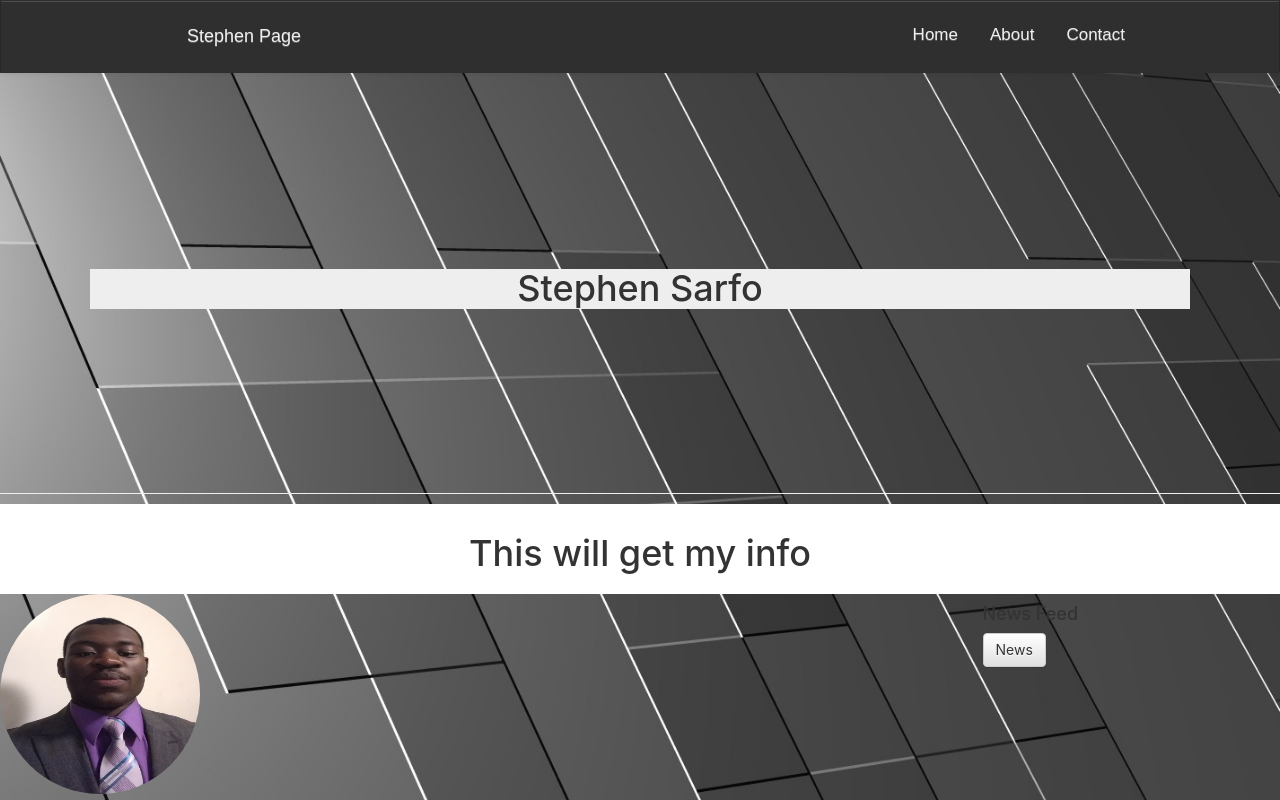
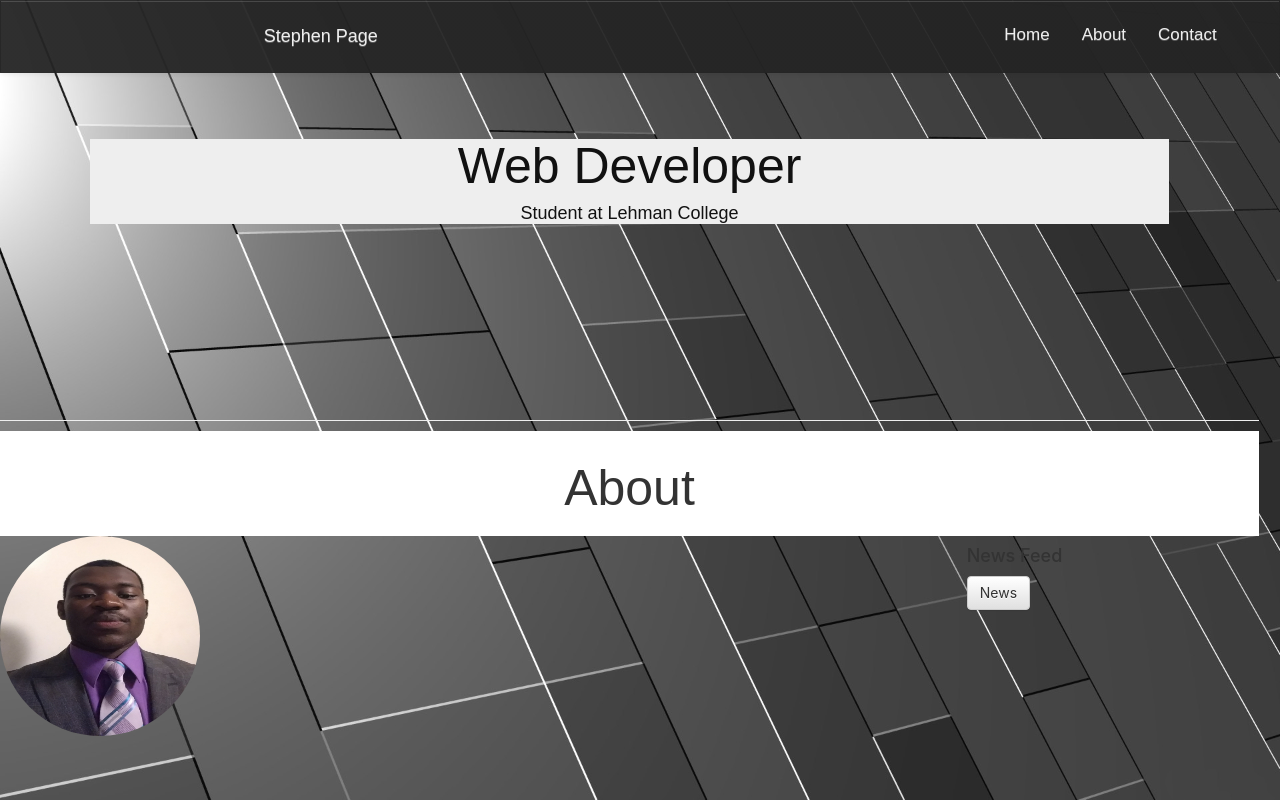
Before and after one commit to Stephen8898/Profile-Page-new, a React (Create React App) app: page /#/ in a window 1280 px wide. Shown: the top 800 px of the page. Built offline with nearby package versions, Linux system fonts and the light colour scheme; no server answers.

Commit message:
made minor changes to the Navbar making it fixed

```diff
--- a/src/App.jsx
+++ b/src/App.jsx
@@ -8,7 +8,11 @@ import Navbar from './components/CustomNavbar';
 import Footer from './components/Footer';
 
 class App extends Component {
+
+
+
   render() {
+
     return (
       <Router>
         <div>
--- a/src/components/CustomNavbar.jsx
+++ b/src/components/CustomNavbar.jsx
@@ -5,9 +5,11 @@ import { HashRouter} from  'react-router-dom';
 import './style/CustomNavbar.css';
 
 export default class CustomNavbar extends Component {
+
   render() {
+
     return (
-      <Navbar className="navbar navbar-dark bg-dark">
+      <Navbar fixedTop>
         <Navbar.Header>
             <Navbar.Brand>
                     Stephen Page
@@ -21,7 +23,7 @@ export default class CustomNavbar extends Component {
               <NavItem eventKey={3}  href="/contact" componentClass={Link} to="/contact">Contact</NavItem>
           </Nav>
         </Navbar.Collapse>
-      </Navbar>
+        </Navbar>
     )
   }
 }
--- a/src/components/Home.jsx
+++ b/src/components/Home.jsx
@@ -44,14 +44,13 @@ export default class Home extends Component {
           <PageHeader className="page-header">
           {/* <Image className="image-jumbotron" src="assets/SpaceIIMG.jpg" responsive /> */}
           <div className="page-info">
-          <h1>Stephen Sarfo</h1>
+            <h1>Web Developer</h1>
+            <h4>Student at Lehman College</h4>
           </div>
           </PageHeader>
-          {/* <div className="container-fluid"> */}
                 <div className="container-banner">
-                   <h1>This will get my info</h1>
+                   <h1>About</h1>
                 </div>
-          {/* </div> */}
 
           <Row className="show-grid test-center">
             <Col xs={12} sm={4} className="person-wrapper">
--- a/src/components/style/CustomNavbar.css
+++ b/src/components/style/CustomNavbar.css
@@ -35,8 +35,9 @@
   color: #eee;
 }
 .navbar-default .navbar-nav>li>a:hover {
-    border-bottom: 3px solid red;
-    text-decoration: underline;
+    /* color:#eee; */
+    background-color: #eee;
+    /* border-bottom: 3px solid red; */
 }
 
 .navbar-default .navbar-nav>li>a:active{
@@ -63,10 +64,17 @@ a {
 .container-fluid>.navbar-collapse, .container-fluid>.navbar-header, .container>.navbar-collapse, .container>.nav, .navbar-nav, .navbat-right{
     margin-right: 0px;
 }
+ .navbar-default> .container {
+    /* margin: 0px; */
+    margin-right: 5% !important;
+    padding-right: 15px;
+    padding-left: 15px !important;
+    margin-left: 6%;
+}
 .container {
     padding-right: 15px;
     padding-left: 15px;
-    margin-right: 10px;;
+    margin-right: 10px;
     margin-left: auto;
 }
 
@@ -76,7 +84,7 @@ a {
 }
 }
 .navbar {
-    position: relative;
+    position: fixed;
     min-height: 50px;
     padding-top: 10px;
     padding-bottom: 0px;
@@ -84,6 +92,13 @@ a {
     border: 1px solid #252525c7;
     border-radius: 0px;
 }
+
+.sticky {
+    position: fixed;
+    top: 0;
+    width: 100%;
+  }
+
 article, aside, details, figcaption, figure, footer, header, hgroup, main, menu, nav, section, summary {
     display: block;
 }
--- a/src/components/style/Home.css
+++ b/src/components/style/Home.css
@@ -36,12 +36,21 @@
 }
 
 .page-info{
+    /* background-color: transparent; */
     background-color: #eee;
+    font-family: "Montserrat", sans-serif;
     text-align: center;
-    margin-top: 15%;
+    color: #111;
+    /* color: #eee; */
+    margin-top: 10%;
     display: block;
 }
-
+.page-info> h1{
+    font-size: 50px;
+}
+    /* h1,h4{
+    float: le
+} */
 /* h1 {
    /* text-shadow: 5em;
     margin-top: 5em;
@@ -52,9 +61,12 @@
 
  .container-fluid {
     padding: 1px 0 200px;
-      background-image: url("/assets/gray-background.jpg");
+    background-image: url("/assets/gray-background.jpg");
     background-position:center;
+    background-repeat: repeat;
     background-size: cover;
+    background-attachment: fixed;
+    padding-right: 1.5em;
     /* background-color: gray; */
 
     /* background-image: url("/assets/Banner-wallPic.jpg");
@@ -64,11 +76,17 @@
  .container-banner {
      padding: 10px;
      background-color: #fff;
-     /* font-family: sans-serif; */
+     font-family: "Montserrat", sans-serif;
      text-align: center;
+ }
+
+ .container-banner  h1{
+    font-size: 50px;
+    /* float: left; */
+
+ }
 
 
- }
 * {
     box-sizing: border-box;
 }
```
